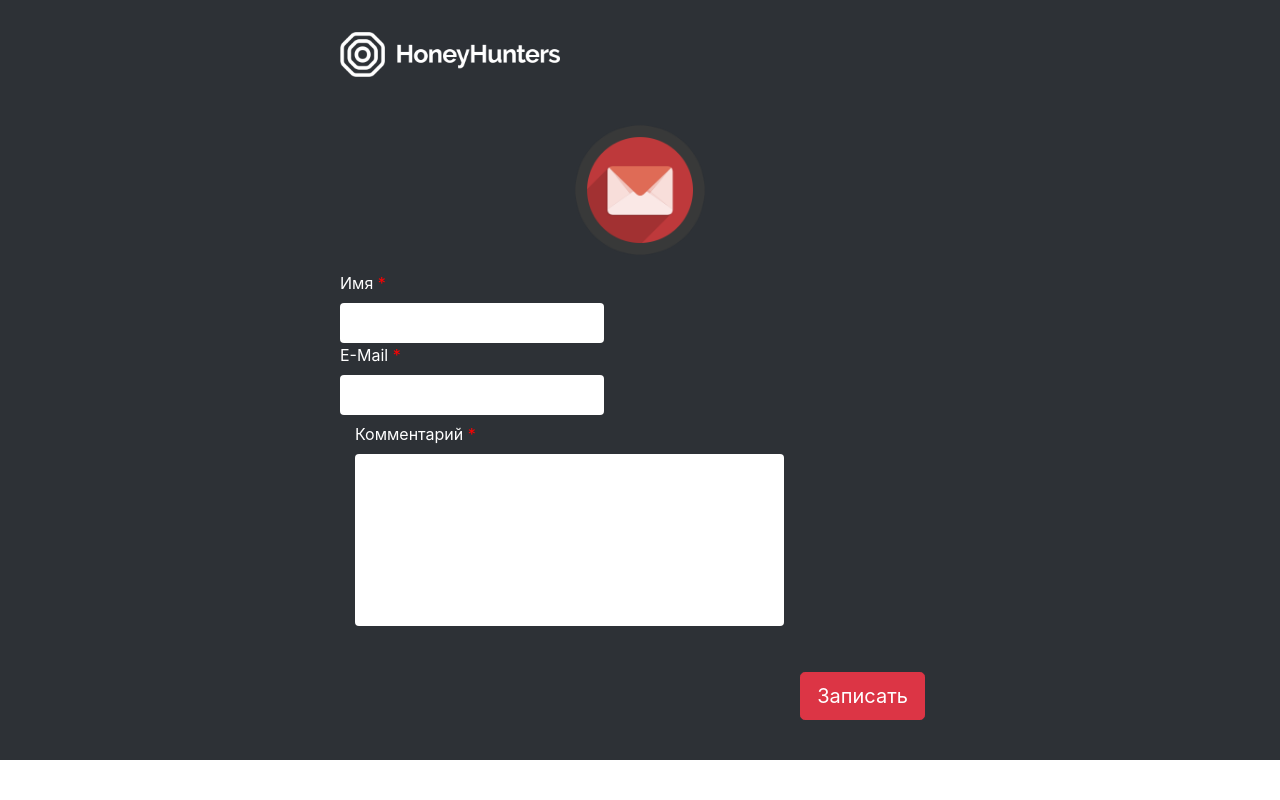
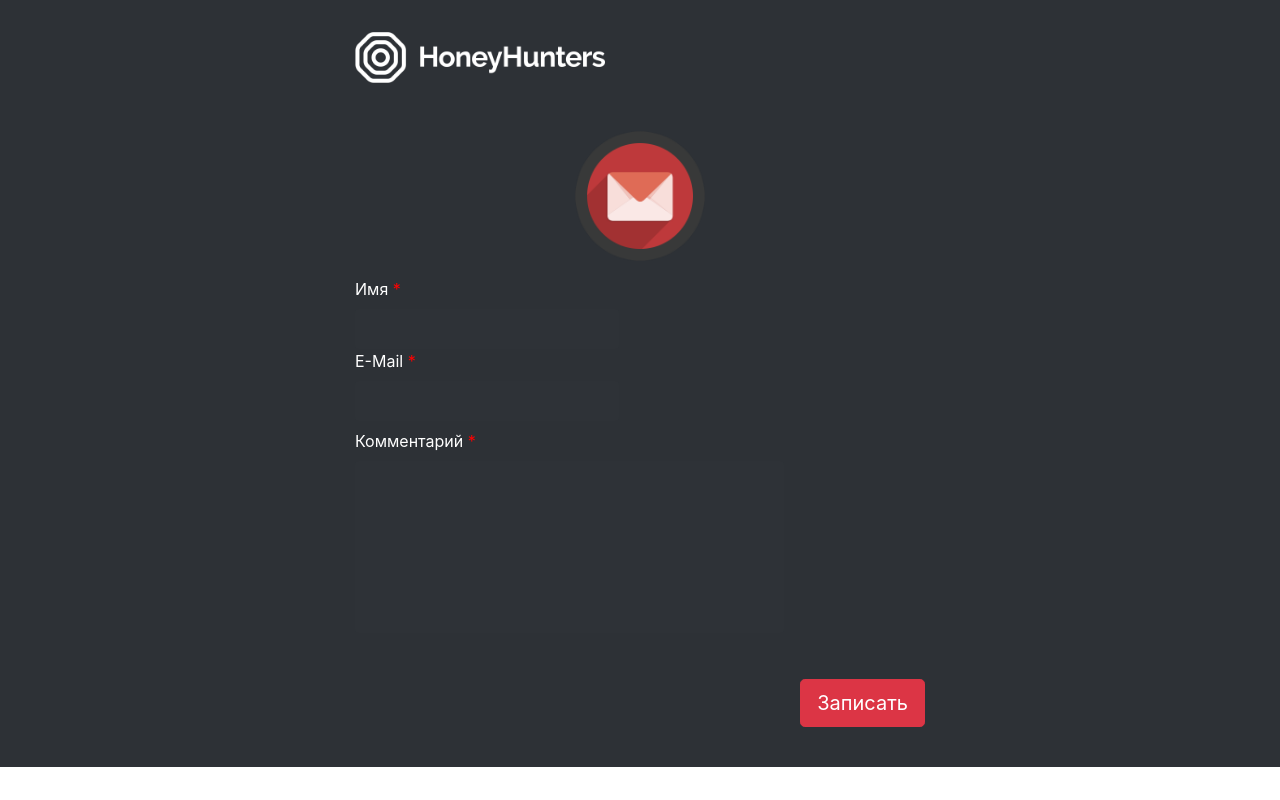
Before and after one commit to a32r/ajax, a PHP site: page / in a window 1280 px wide. Run offline with PHP 8.4, Linux system fonts and the light colour scheme.

Commit message:
Finished lyaouting upper part

```diff
--- a/css/style.css
+++ b/css/style.css
@@ -1,3 +1,3 @@
-.wrapper{background:#2d3136}.upper{padding-top:2em;max-width:600px;color:white}.upper #logo{height:45px}.upper #mail{height:130px;margin:3em 0 1em}.upper .col:first-of-type{display:-webkit-box;display:-ms-flexbox;display:flex;-webkit-box-orient:vertical;-webkit-box-direction:normal;-ms-flex-flow:column;flex-flow:column}.upper .col:first-of-type .row:last-of-type{margin-top:auto;margin-bottom:7px}label>span{color:red}input[type="submit"]{margin:2em 0 2em auto}input[type="text"]{padding:.5em;margin-right:auto}textarea{resize:none}input[type="text"],textarea{color:white;border:none;border-radius:4px}
+.wrapper{background:#2d3136}.upper{padding-top:2em;max-width:600px;color:white}#logo{width:250px}#mail{height:130px;margin:3em 0 1em}label>span{color:red}.form{display:-webkit-box;display:-ms-flexbox;display:flex;-webkit-box-orient:vertical;-webkit-box-direction:normal;-ms-flex-flow:column;flex-flow:column}.form .row:nth-of-type(2){margin-top:auto;margin-bottom:.5em}input[type="submit"]{margin:2em auto;float:right}input[type="text"]{padding:.5em;margin-right:auto}textarea{resize:none}input[type="text"],textarea{color:white;border:none;border-radius:4px;background:#2e3237}
 
 /*# sourceMappingURL=style.css.map */
--- a/index.html
+++ b/index.html
@@ -12,20 +12,26 @@
 	<div class="wrapper">
 		<div class="container upper">
 			<div class="row">
-				<img id="logo" src="img/logo.png">
+				<div class="col">
+					<img id="logo" src="img/logo.png">
+				</div>
 			</div>
 			<div class="row justify-content-center">
 				<img id="mail" src="img/mail.png">
 			</div>
 			<div class="row">
-				<div class="col">
+				<div class="col form">
 					<div class="row">
-						<label class="w-100" for="name">Имя <span>*</span></label>
-						<input form="form" id="name" type="text">
+						<div class="col">
+							<label class="w-100" for="name">Имя <span>*</span></label>
+							<input form="form" id="name" type="text">
+						</div>
 					</div>
 					<div class="row">
-						<label class="w-100" for="email">E-Mail <span>*</span></label>
-						<input form="form" id="email" type="text">
+						<div class="col">
+							<label class="w-100" for="email">E-Mail <span>*</span></label>
+							<input form="form" id="email" type="text">
+						</div>
 					</div>
 				</div>
 				<div class="col">
--- a/sass/base/_main.scss
+++ b/sass/base/_main.scss
@@ -6,33 +6,34 @@
 	padding-top: 2em;
 	max-width: 600px;
 	color: white;
+}
 
-	#logo {
-		height: 45px;
-	}
+#logo {
+	width: 250px;
+}
 
-	#mail {
-		height: 130px;
-		margin: 3em 0 1em;
-	}
-
-	.col:first-of-type {
-		display: flex;
-		flex-flow: column;
-
-		.row:last-of-type {
-			margin-top: auto;
-			margin-bottom: 7px;
-		}
-	}
+#mail {
+	height: 130px;
+	margin: 3em 0 1em;
 }
 
 label > span {
 	color: red;
 }
 
+.form {
+	display: flex;
+	flex-flow: column;
+
+	.row:nth-of-type(2) {
+		margin-top: auto;
+		margin-bottom: .5em;
+	}
+}
+
 input[type="submit"] {
-	margin: 2em 0 2em auto;
+	margin: 2em auto;
+	float: right;
 }
 
 input[type="text"] {
@@ -48,5 +49,5 @@ input[type="text"], textarea {
 	color: white;
 	border: none;
 	border-radius: 4px;
-	// background: rgb(46, 50, 55);
+	background: rgb(46, 50, 55);
 }
```
Also changed, not shown: 1 other file.
